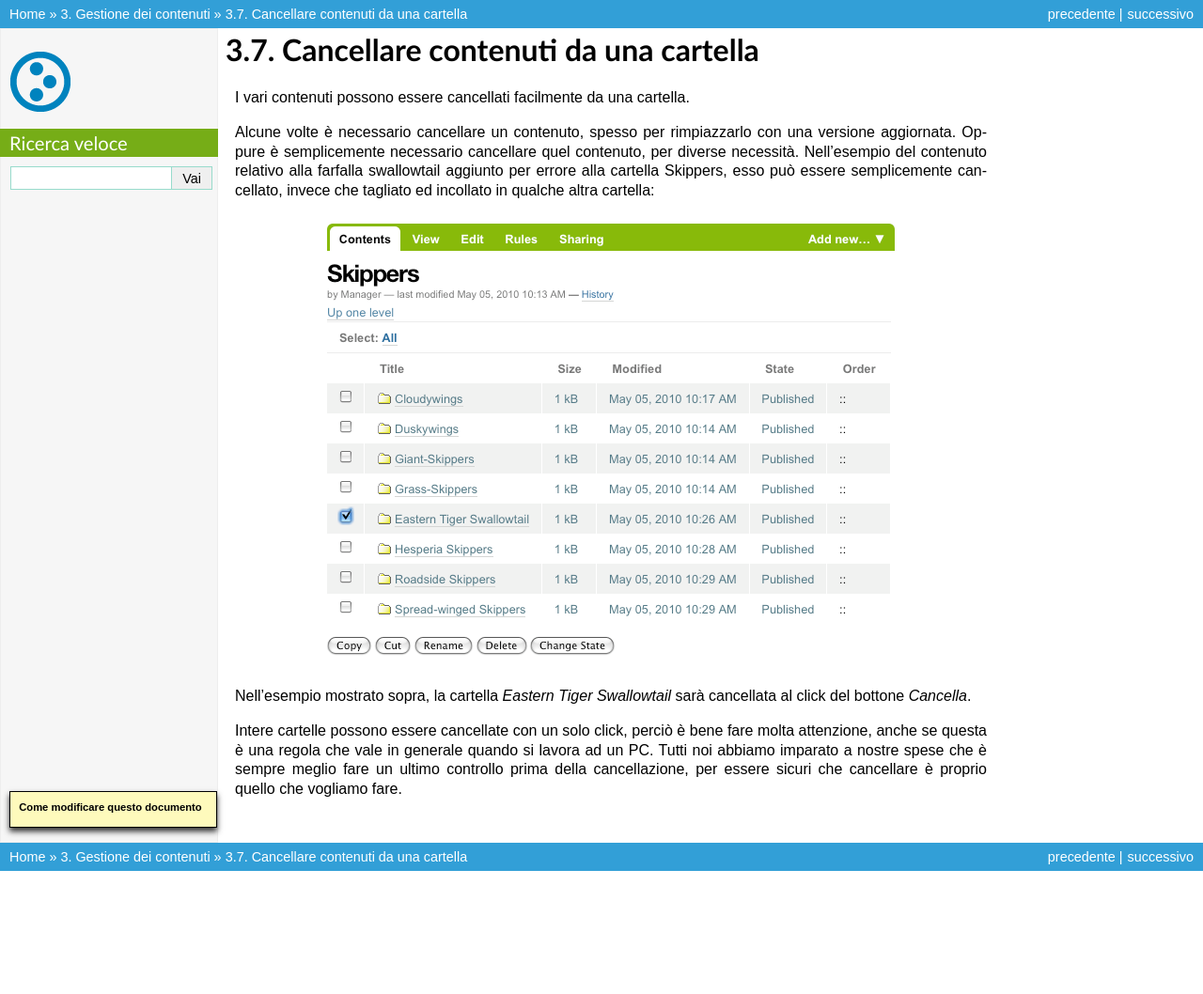
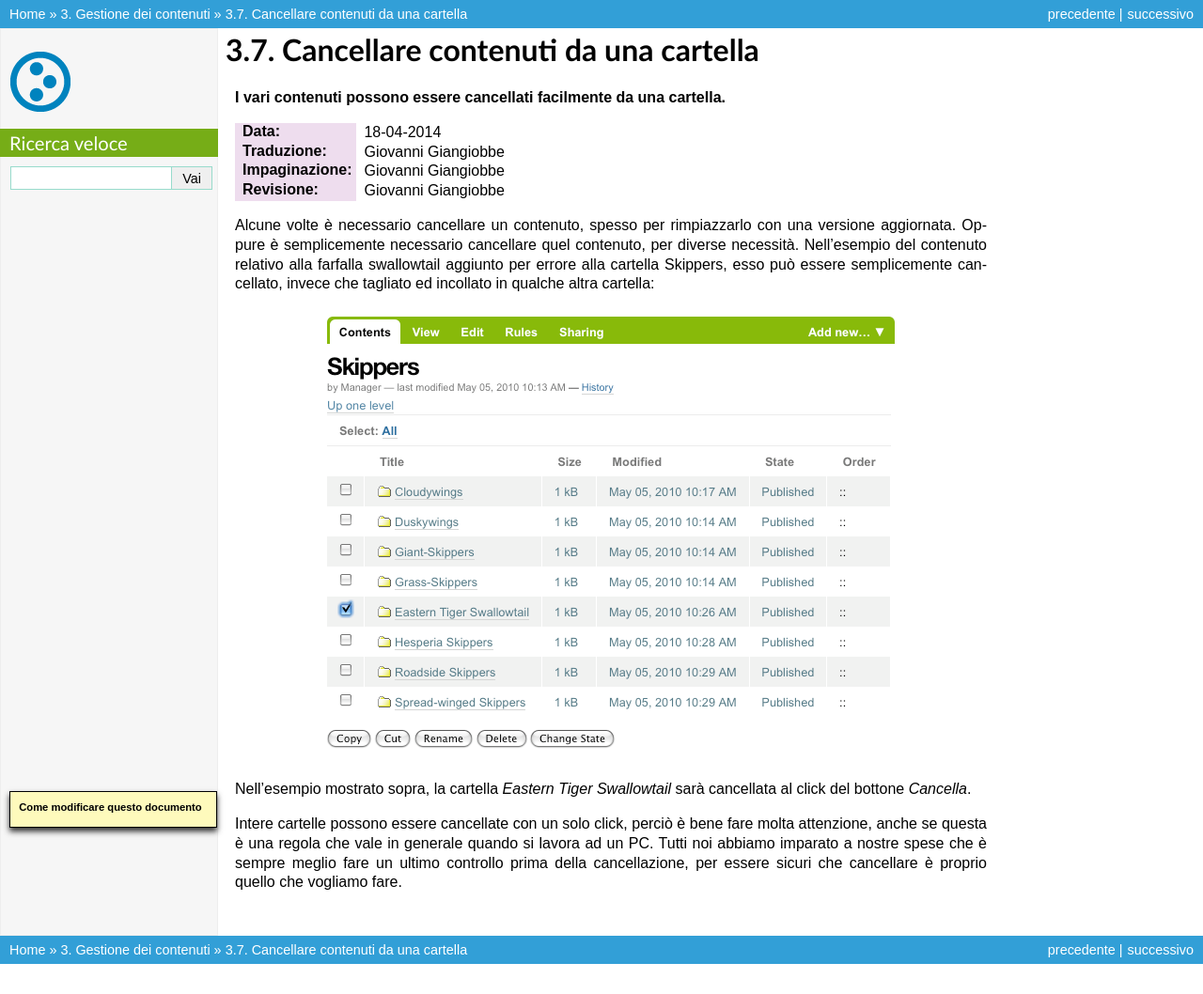
Before and after one commit to plone-it/collective.italiandocumentation, a Sphinx documentation site: the page built from source/managing-content/deleting-items.rst, in a window 1280 px wide. Shown: the whole page at 94% size. Built offline with Sphinx 7.4.7, drawn with Linux system fonts in a browser that asks for light colours; pages that are not in the unit, such as notebooks, are missing from menus; before the commit the page ends 959 px from its top, so only the background shows below that.

Commit message:
Update deleting-items.rst

```diff
--- a/source/managing-content/deleting-items.rst
+++ b/source/managing-content/deleting-items.rst
@@ -1,7 +1,12 @@
 Cancellare contenuti da una cartella
 ====================================
 
-I vari contenuti possono essere cancellati facilmente da una cartella.
+**I vari contenuti possono essere cancellati facilmente da una cartella.**
+
+:Data: 18-04-2014
+:Traduzione: Giovanni Giangiobbe
+:Impaginazione: Giovanni Giangiobbe
+:Revisione: Giovanni Giangiobbe
 
 Alcune volte è necessario cancellare un contenuto, spesso per rimpiazzarlo
 con una versione aggiornata. Oppure è semplicemente necessario cancellare quel contenuto,
```
